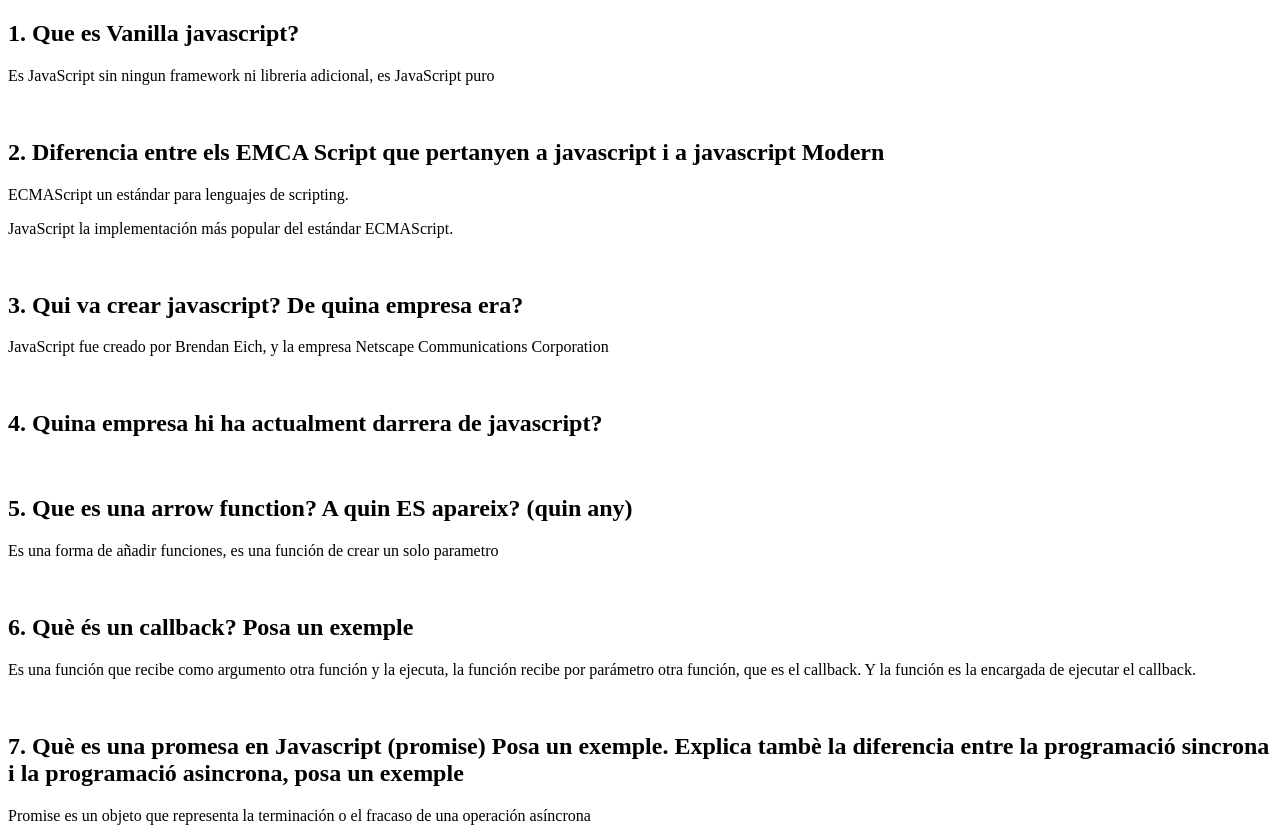
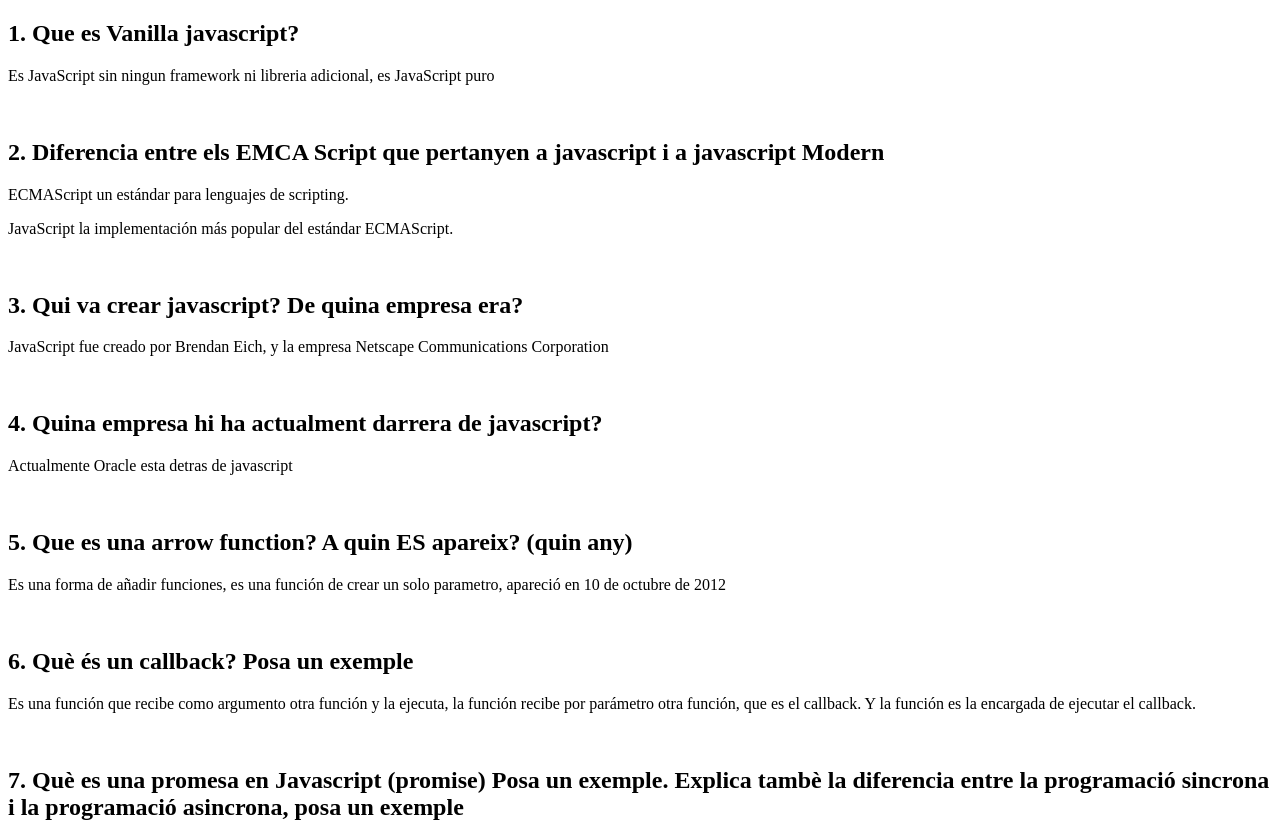
Before and after one commit to MGarci1999/dec-marcg, a plain HTML site: page index.html in a window 1280 px wide. Shown: the top 828 px of the page. Drawn offline with Linux system fonts and the light colour scheme.

Commit message:
Update index.html

```diff
--- a/index.html
+++ b/index.html
@@ -18,10 +18,10 @@
     <p>JavaScript fue creado por Brendan Eich, y la empresa Netscape Communications Corporation</p>
     <br>
     <h2>4. Quina empresa hi ha actualment darrera de javascript?</h2>
-    <p></p>
+    <p>Actualmente Oracle esta detras de javascript</p>
     <br>
     <h2>5. Que es una arrow function? A quin ES apareix? (quin any) </h2>
-    <p>Es una forma de añadir funciones, es una función de crear un solo parametro</p>
+    <p>Es una forma de añadir funciones, es una función de crear un solo parametro, apareció en 10 de octubre de 2012</p>
     <br>
     <h2>6. Què és un callback? Posa un exemple</h2>
     <p>Es una función que recibe como argumento otra función y la ejecuta, la función recibe por parámetro otra función, que es el callback. Y la función es la encargada de ejecutar el callback.</p>
```
